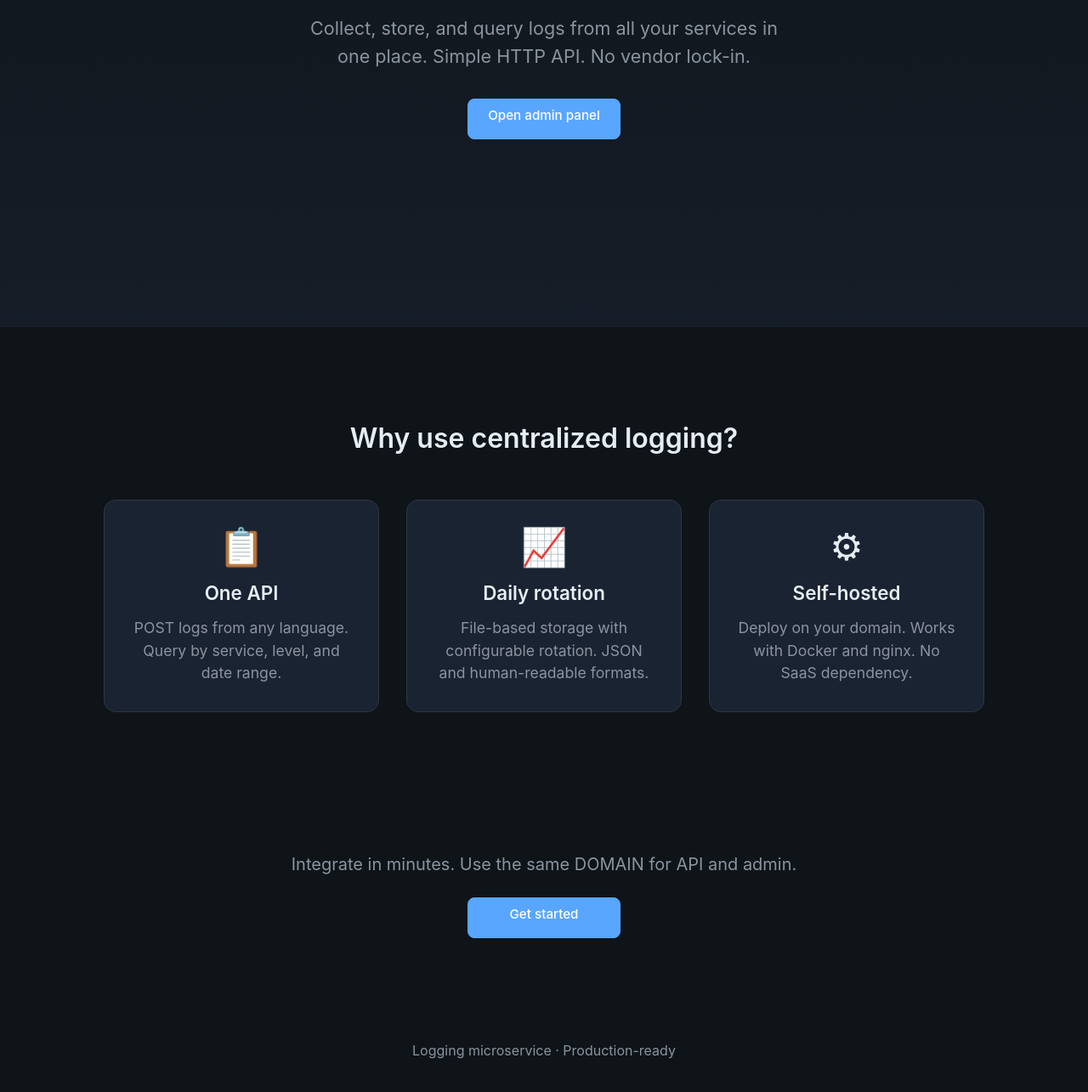
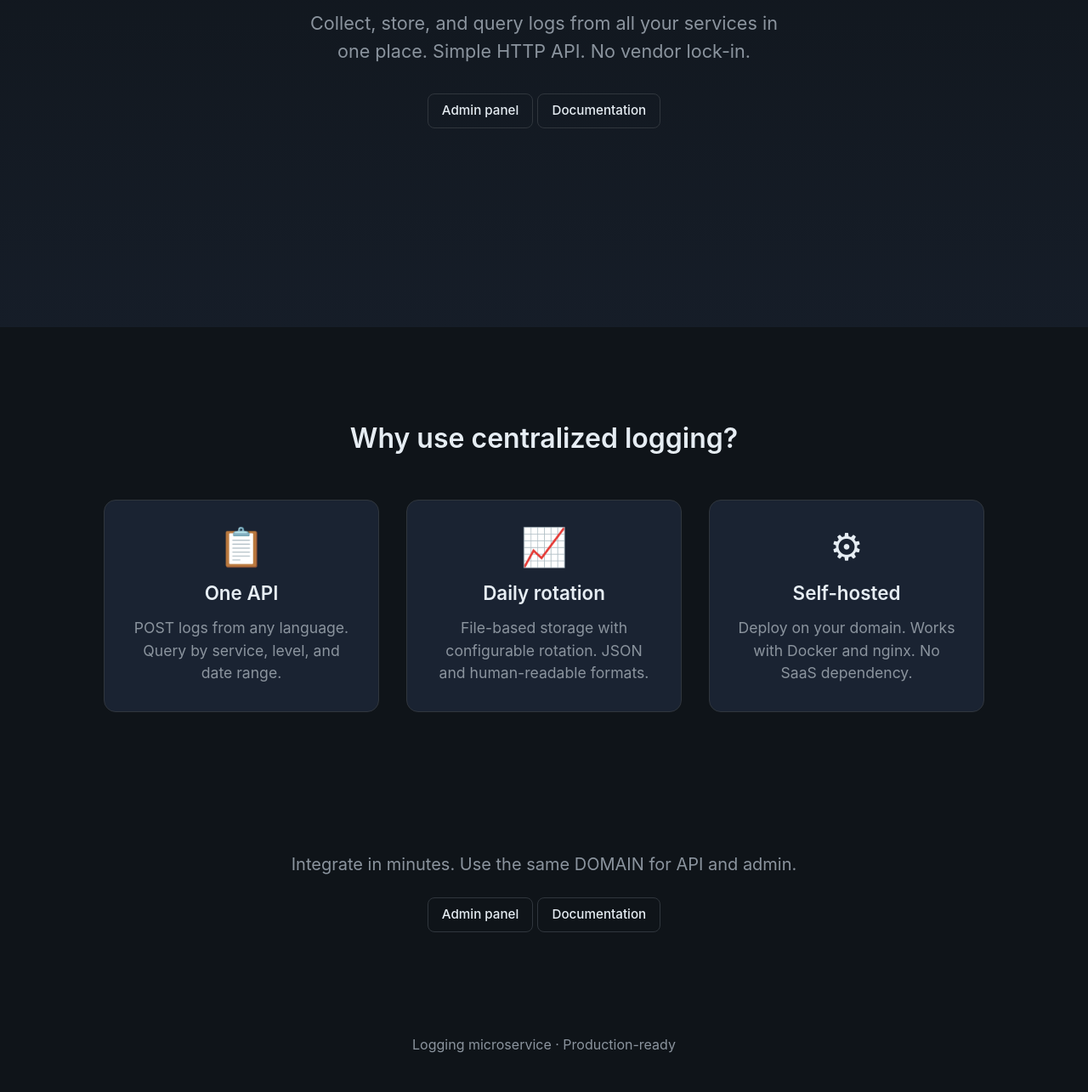
Before and after one commit to speakASAP/logging-microservice, a website: page web/index.html in a window 1280 px wide. Shown: the part 295-1580 px from the top of the page at 85% size. Drawn offline with Linux system fonts and the light colour scheme.

Commit message:
feat: enhance deployment script and update web UI for improved user experience
Updated the deploy.sh script to remove existing nginx blue/green configuration files for the specified domain, ensuring they are regenerated during deployment. Modified index.html to streamline navigation by updating admin panel links and adding a documentation link. These changes aim to improve deployment reliability and enhance user access to resources.

```diff
--- a/web/index.html
+++ b/web/index.html
@@ -10,12 +10,12 @@
   <header class="hero">
     <nav class="nav nav--landing">
       <span class="logo logo--landing">Logging</span>
-      <a href="/admin/" class="btn btn-outline btn--nav">Admin</a>
     </nav>
     <div class="hero-content">
       <h1 class="hero-title">Centralized logging for your microservices</h1>
       <p class="lead">Collect, store, and query logs from all your services in one place. Simple HTTP API. No vendor lock-in.</p>
-      <a href="/admin/" class="btn btn-primary btn--cta">Open admin panel</a>
+      <a href="/admin" class="btn">Admin panel</a>
+      <a href="https://github.com/speakASAP/logging-microservice" class="btn btn-secondary" target="_blank" rel="noopener noreferrer">Documentation</a>
     </div>
   </header>
 
@@ -42,7 +42,8 @@
 
   <section class="cta">
     <p class="cta-text">Integrate in minutes. Use the same DOMAIN for API and admin.</p>
-    <a href="/admin/" class="btn btn-primary btn--cta">Get started</a>
+    <a href="/admin" class="btn">Admin panel</a>
+    <a href="https://github.com/speakASAP/logging-microservice" class="btn btn-secondary" target="_blank" rel="noopener noreferrer">Documentation</a>
   </section>
 
   <footer class="footer">
```
Also changed, not shown: 1 other file.
